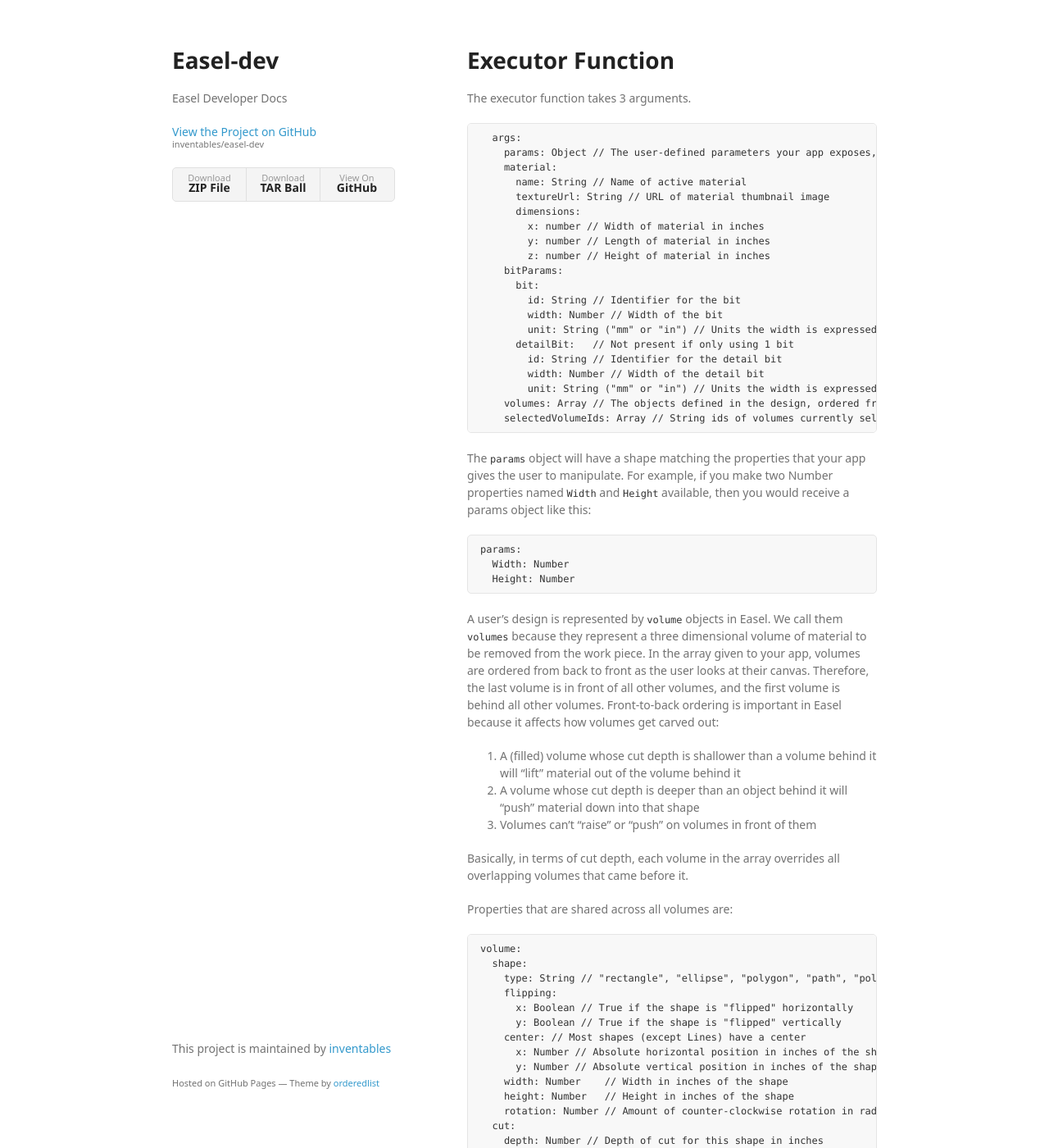
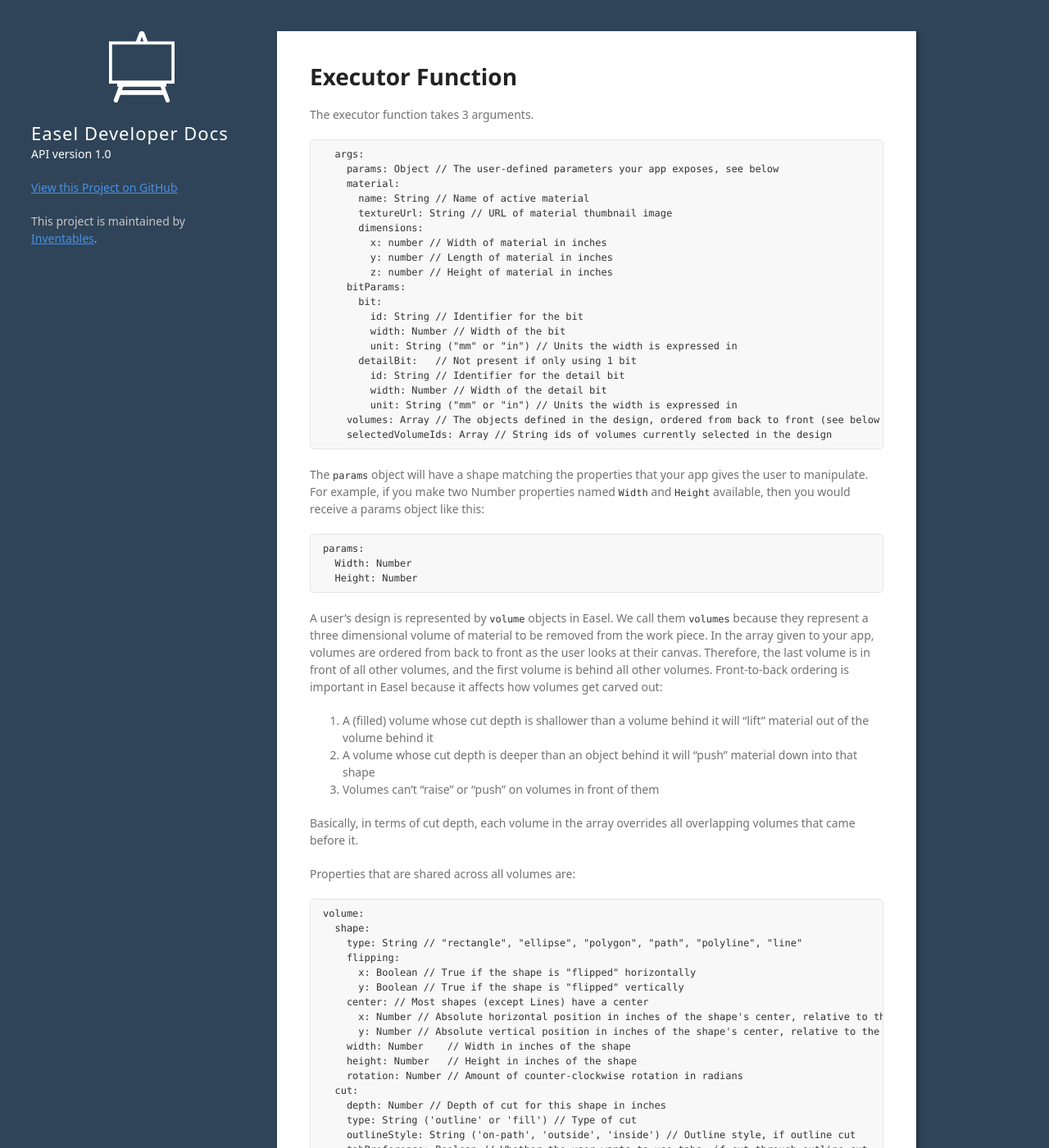
Before and after one commit to inventables/easel-dev, a Jekyll site: the page built from index.md, in a window 1280 px wide and 1400 px high. Shown: the whole window at 82% size. Built offline with Jekyll 4.4.1, drawn with Linux system fonts in a browser that asks for light colours; some web fonts are replaced.

Commit message:
Style changes

```diff
--- a/_includes/footer.html
+++ /dev/null
@@ -1,4 +0,0 @@
-<footer>
-  <p>This project is maintained by <a href="https://github.com/inventables">inventables</a></p>
-  <p><small>Hosted on GitHub Pages &mdash; Theme by <a href="https://github.com/orderedlist">orderedlist</a></small></p>
-</footer>
--- a/_includes/head.html
+++ b/_includes/head.html
@@ -3,8 +3,8 @@
   <meta http-equiv="X-UA-Compatible" content="chrome=1">
   <title>Easel Developer Docs</title>
 
-  <link rel="stylesheet" href="stylesheets/styles.css">
-  <link rel="stylesheet" href="stylesheets/github-light.css">
+  <link rel="stylesheet" href="/css/main.css">
+  <link rel="stylesheet" href="/css/github-light.css">
   <meta name="viewport" content="width=device-width">
   <!--[if lt IE 9]>
   <script src="//html5shiv.googlecode.com/svn/trunk/html5.js"></script>
--- a/_includes/header.html
+++ /dev/null
@@ -1,14 +0,0 @@
-
-  <header>
-    <h1>Easel-dev</h1>
-    <p>Easel Developer Docs</p>
-
-    <p class="view"><a href="https://github.com/inventables/easel-dev">View the Project on GitHub <small>inventables/easel-dev</small></a></p>
-
-
-    <ul>
-      <li><a href="https://github.com/inventables/easel-dev/zipball/master">Download <strong>ZIP File</strong></a></li>
-      <li><a href="https://github.com/inventables/easel-dev/tarball/master">Download <strong>TAR Ball</strong></a></li>
-      <li><a href="https://github.com/inventables/easel-dev">View On <strong>GitHub</strong></a></li>
-    </ul>
-  </header>
--- /dev/null
+++ b/_includes/sidebar.html
@@ -0,0 +1,9 @@
+<div class="sidebar">
+  <a href="/" class="easel-logo"><img src="easel.svg" /></a>
+  <h1>Easel Developer Docs</h1>
+  <h4>API version 1.0</h4>
+
+  <p class="view"><a href="https://github.com/inventables/easel-dev">View this Project on GitHub</a></p>
+
+  <p>This project is maintained by <a href="https://github.com/inventables">Inventables</a>.</p>
+</div>
--- a/_layouts/default.html
+++ b/_layouts/default.html
@@ -3,13 +3,11 @@
   {% include head.html %}
   <body>
     <div class="wrapper">
-      {% include header.html %}
+      {% include sidebar.html %}
 
       <section>
         {{ content }}
       </section>
-
-      {% include footer.html %}
     </div>
     <script src="javascripts/scale.fix.js"></script>
   </body>
--- a/stylesheets/styles.css
+++ b/_sass/_styles.scss
@@ -55,8 +55,8 @@
 }
 
 body {
-  background-color: #fff;
-  padding:50px;
+  background-color: #2f4458;
+  padding:30px;
   font: 14px/1.5 "Noto Sans", "Helvetica Neue", Helvetica, Arial, sans-serif;
   color:#727272;
   font-weight:400;
@@ -108,7 +108,8 @@ a:hover small {
 }
 
 .wrapper {
-  width:860px;
+  width: 100%;
+  min-width:860px;
   margin:0 auto;
 }
 
@@ -157,14 +158,44 @@ img {
   max-width:100%;
 }
 
-header {
+.sidebar {
   width:270px;
   float:left;
   position:fixed;
   -webkit-font-smoothing:subpixel-antialiased;
+  color: #c8c8c8;
+
+  .easel-logo {
+    width: 80px;
+    margin: 0 auto 20px;
+    display: block;
+  }
+
+  h1 {
+    color: #fff;
+    font-size: 22px;
+    margin-bottom: 2px;
+    font-weight: 500;
+    letter-spacing: 1px;
+  }
+
+  h4 {
+    color: #fff;
+    font-weight: normal;
+  }
+
+  a {
+    color: #4990e2;
+    text-decoration: underline;
+    transition: color .3s ease;
+
+    &:hover {
+      color: #fff;
+    }
+  }
 }
 
-header ul {
+.sidebar ul {
   list-style:none;
   height:40px;
   padding:0;
@@ -174,22 +205,22 @@ header ul {
   width:270px;
 }
 
-header li {
+.sidebar li {
   width:89px;
   float:left;
   border-right:1px solid #e0e0e0;
   height:40px;
 }
 
-header li:first-child a {
+.sidebar li:first-child a {
   border-radius:5px 0 0 5px;
 }
 
-header li:last-child a {
+.sidebar li:last-child a {
   border-radius:0 5px 5px 0;
 }
 
-header ul a {
+.sidebar ul a {
   line-height:1;
   font-size:11px;
   color:#999;
@@ -199,11 +230,11 @@ header ul a {
   height:34px;
 }
 
-header ul a:hover {
+.sidebar ul a:hover {
   color:#999;
 }
 
-header ul a:active {
+.sidebar ul a:active {
   background-color:#f0f0f0;
 }
 
@@ -212,21 +243,24 @@ strong {
   font-weight:700;
 }
 
-header ul li + li + li {
+.sidebar ul li + li + li {
   border-right:none;
   width:89px;
 }
 
-header ul a strong {
+.sidebar ul a strong {
   font-size:14px;
   display:block;
   color:#222;
 }
 
 section {
-  width:500px;
-  float:right;
-  padding-bottom:50px;
+  width: 700px;
+  left: 300px;
+  position: relative;
+  padding: 40px;
+  background: #fff;
+  box-shadow: 2px 2px 4px rgba(0,0,0,.4);
 }
 
 small {
@@ -255,13 +289,13 @@ footer {
     margin:0;
   }
 
-  header, section, footer {
+  .sidebar, section, footer {
     float:none;
     position:static;
     width:auto;
   }
 
-  header {
+  .sidebar {
     padding-right:320px;
   }
 
@@ -272,11 +306,11 @@ footer {
     margin:0 0 20px;
   }
 
-  header a small {
+  .sidebar a small {
     display:inline;
   }
 
-  header ul {
+  .sidebar ul {
     position:absolute;
     right:50px;
     top:52px;
@@ -288,11 +322,11 @@ footer {
     word-wrap:break-word;
   }
 
-  header {
+  .sidebar {
     padding:0;
   }
 
-  header ul, header p.view {
+  .sidebar ul, .sidebar p.view {
     position:static;
   }
 
@@ -306,11 +340,11 @@ footer {
     padding:15px;
   }
 
-  header ul {
+  .sidebar ul {
     width:99%;
   }
 
-  header li, header ul li + li + li {
+  .sidebar li, .sidebar ul li + li + li {
     width:33%;
   }
 }
--- /dev/null
+++ b/css/main.scss
@@ -0,0 +1,5 @@
+---
+# Only the main Sass file needs front matter (the dashes are enough)
+---
+
+@import "styles";
```
Also changed, not shown: css/github-light.css (renamed from stylesheets/github-light.css), easel.svg (added).
